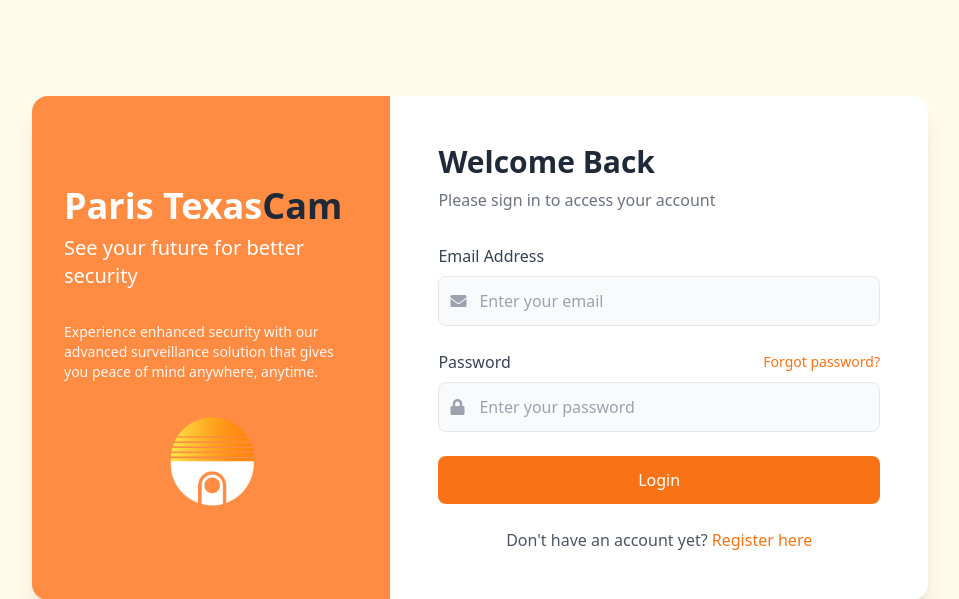
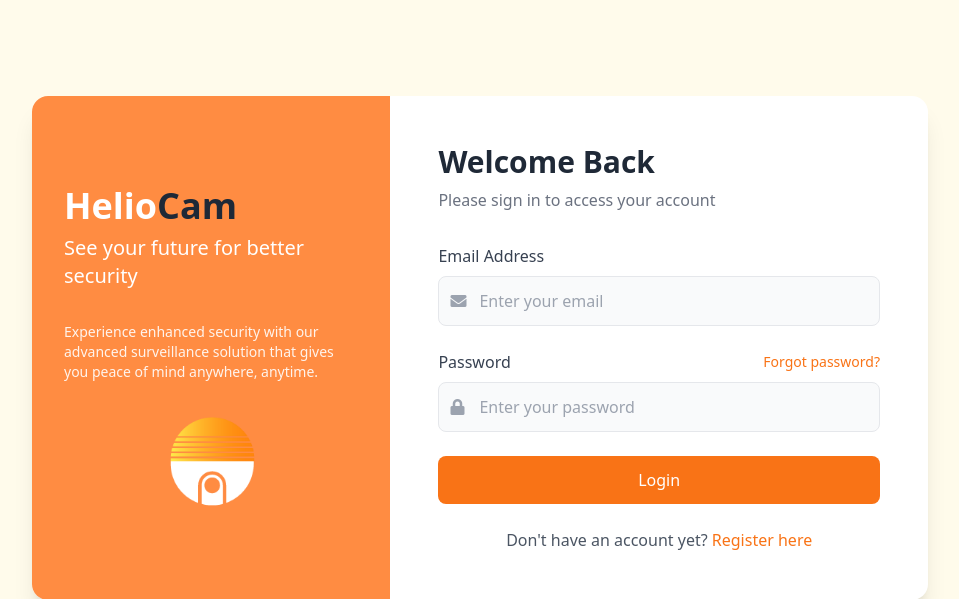
Before and after one commit to Yoof44/HELIOCAM-HEROKU, a CodeIgniter 4 app: the page made by app/Views/login.php in a window 1280 px wide. Shown: the top 599 px of the page, without its empty margins (160-1119 px from the left). Run offline with PHP 8.4 and a stand-in for CodeIgniter, Linux system fonts and the light colour scheme; the template is opened without the code that fills it, so the values that code supplies are empty; some libraries are stand-ins or nearby versions.

Commit message:
revert text

```diff
--- a/app/Views/login.php
+++ b/app/Views/login.php
@@ -36,7 +36,7 @@
                 <!-- Left side - Brand Content -->
                 <div class="bg-[#FF8C42] md:w-2/5 p-8 flex flex-col justify-center text-white">
                     <div class="mb-8">
-                        <h1 class="text-4xl font-bold mb-2">Paris Texas<span class="text-gray-800">Cam</span></h1>
+                        <h1 class="text-4xl font-bold mb-2">Helio<span class="text-gray-800">Cam</span></h1>
                         <h2 class="text-xl font-light">See your future for better security</h2>
                     </div>
                     <div class="hidden md:block">
```
